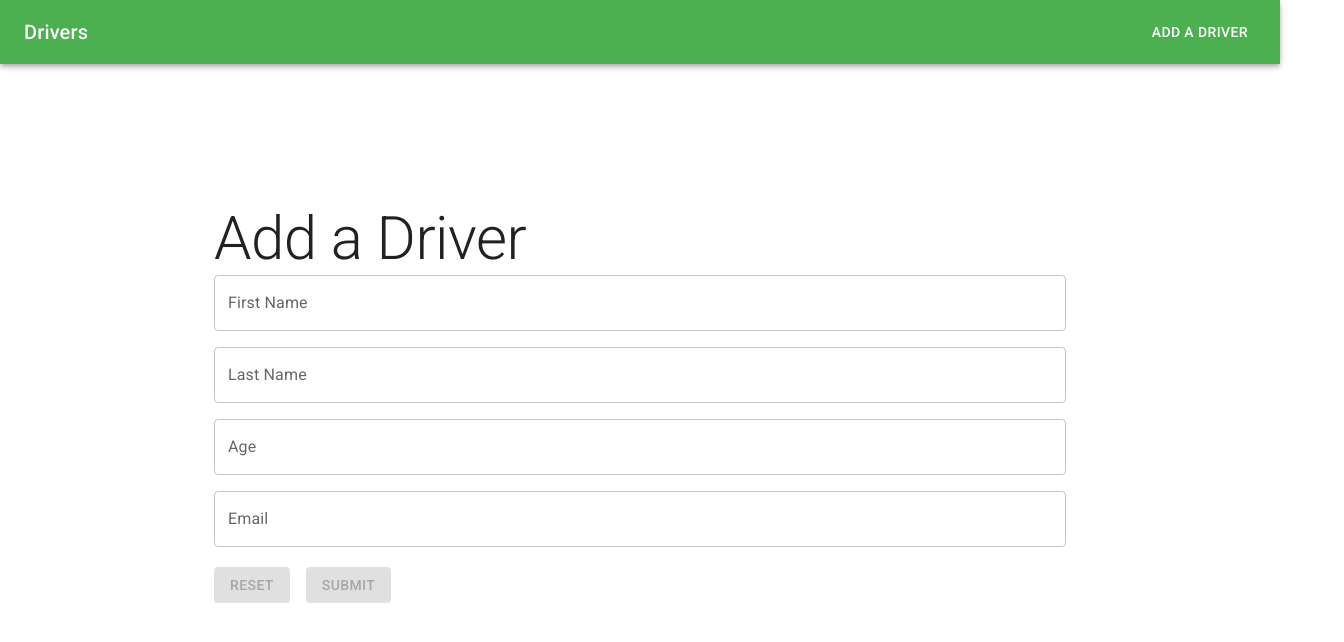
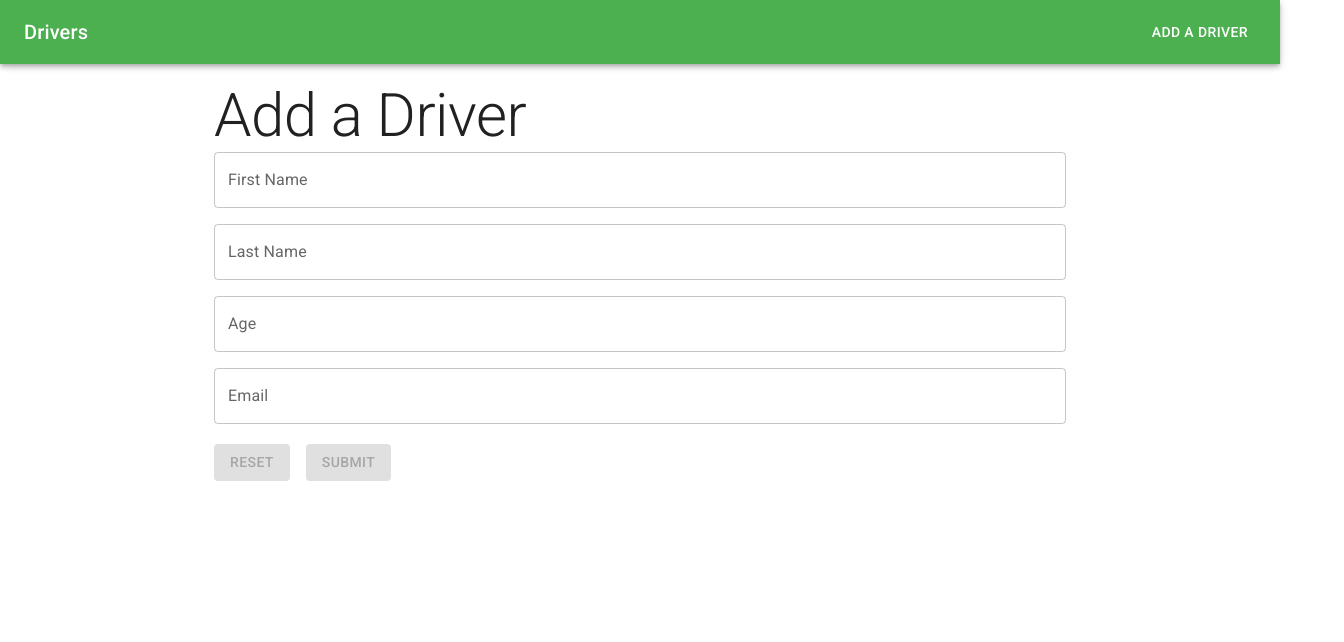
Before and after one commit to ctennant718/drivers-react-app, a React (Vite) app: page /add in a window 1280 px wide. Shown: the top 642 px of the page, 1344 px wide, since content can reach past the window. Built offline with nearby package versions, Linux system fonts and the light colour scheme.

Commit message:
header bug fixed

```diff
--- a/src/components/DesktopNavigation.jsx
+++ b/src/components/DesktopNavigation.jsx
@@ -17,7 +17,7 @@
   const lightTextColor = theme.palette.common.white
   return (
     <>
-      <AppBar component="nav">
+      <AppBar component="nav" position="sticky" sx={{ mb: 2 }}>
         <Toolbar>
           <IconButton
             color="inherit"
--- a/src/components/Header.jsx
+++ b/src/components/Header.jsx
@@ -19,7 +19,7 @@
         mobileOpen={mobileOpen}
       />
       <DesktopNavigation handleDrawerToggle={handleDrawerToggle} />
-      <Box component="main" sx={{ p: 3 }}>
+      <Box component="main" sx={{ p: 1 }}>
           <Toolbar />
       </Box>
     </Box>
--- a/src/components/Layout.jsx
+++ b/src/components/Layout.jsx
@@ -36,7 +36,6 @@
   return (
     <>
       <header>
-        <h1>My Drivers App</h1>
         <Header />
       </header>
       <main>
--- a/src/pages/List.jsx
+++ b/src/pages/List.jsx
@@ -1,15 +1,13 @@
 import React, { useContext, useEffect } from "react";
 import Typography from "@mui/material/Typography";
-import Button from "@mui/material/Button";
+import CircularProgress from "@mui/material/CircularProgress";
 
 import { DriversContext } from "../components/contexts/drivers.context";
-import { UIContext } from "../components/contexts/UI.context";
 
 import DriversList from "../components/DriversList";
 
 function DriversListPage() {
-  const { drivers, fetchDrivers, deleteDriver } = useContext(DriversContext);
-  const { showMessage } = useContext(UIContext);
+  const { drivers, fetchDrivers, deleteDriver, loading, error } = useContext(DriversContext);
 
   useEffect(() => {
     fetchDrivers();
@@ -19,6 +17,16 @@
     deleteDriver(id);
   };
 
+  let callStatusComponent = null;
+
+  if (loading) {
+    callStatusComponent = <CircularProgress />;
+  } else if (error) {
+    callStatusComponent = <p>{error}: Loading from localStorage</p>;
+  } else if (drivers.length === 0) {
+    callStatusComponent = <p>No cars to display</p>;
+  }
+
   return (
     <>
       <Typography variant="h2" component="h2" mb="0.5em">
@@ -27,6 +35,7 @@
       <Typography paragraph={true}>
         Add your entry to take part in the race of a lifetime!
       </Typography>
+      {callStatusComponent}
       <DriversList drivers={drivers} deleteHandler={deleteHandler} />
     </>
   );
```
